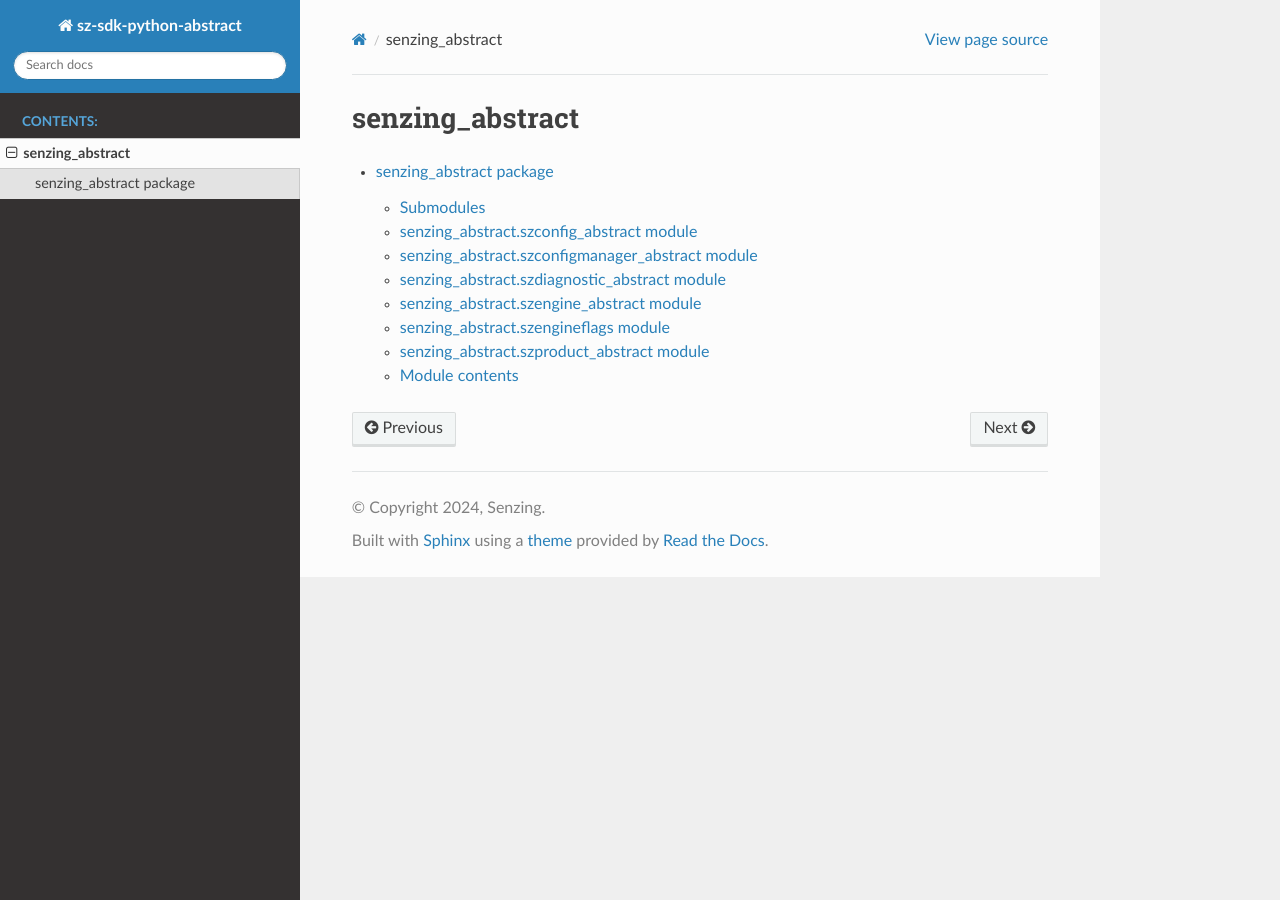
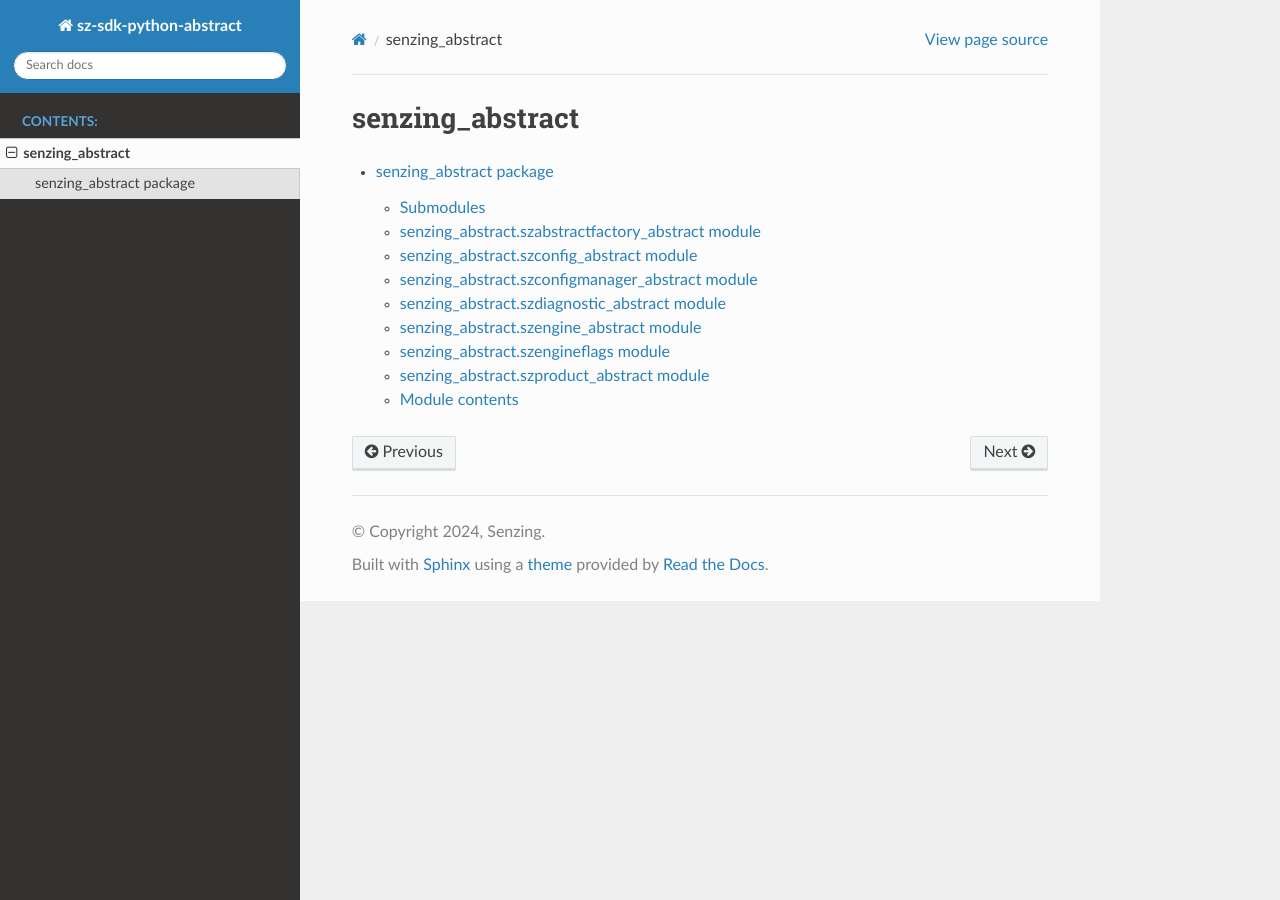
Before and after one commit to senzing-garage/sz-sdk-python, a Sphinx documentation site: the page built from docs/source/modules.rst, in a window 1280 px wide. Built offline with Sphinx 7.4.7 and the Read the Docs theme 2.0.0, drawn with Linux system fonts in a browser that asks for light colours.

Commit message:
#64 Fix external documentation

```diff
--- a/docs/source/senzing_abstract.rst
+++ b/docs/source/senzing_abstract.rst
@@ -3,6 +3,14 @@ senzing\_abstract package
 
 Submodules
 ----------
+
+senzing\_abstract.szabstractfactory\_abstract module
+----------------------------------------------------
+
+.. automodule:: senzing_abstract.szabstractfactory_abstract
+   :members:
+   :undoc-members:
+   :show-inheritance:
 
 senzing\_abstract.szconfig\_abstract module
 -------------------------------------------
```
